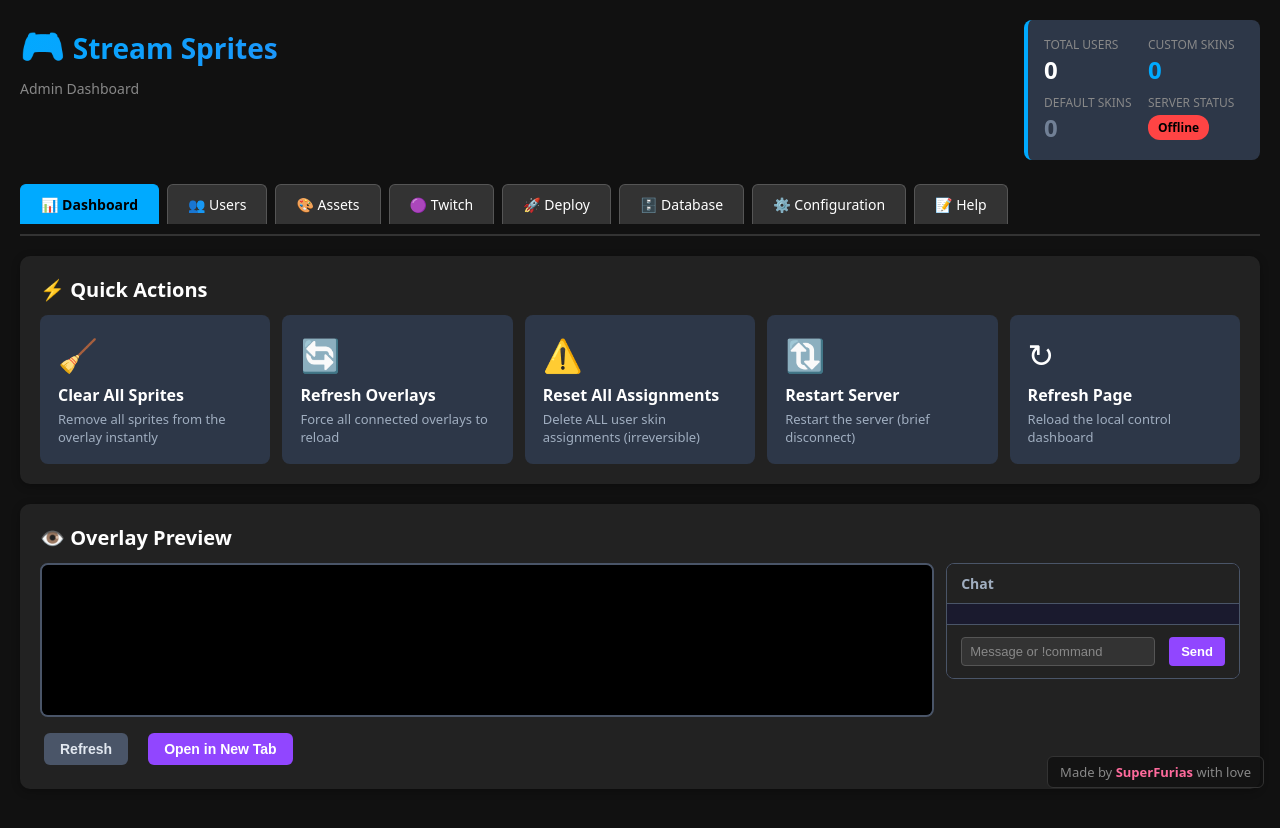
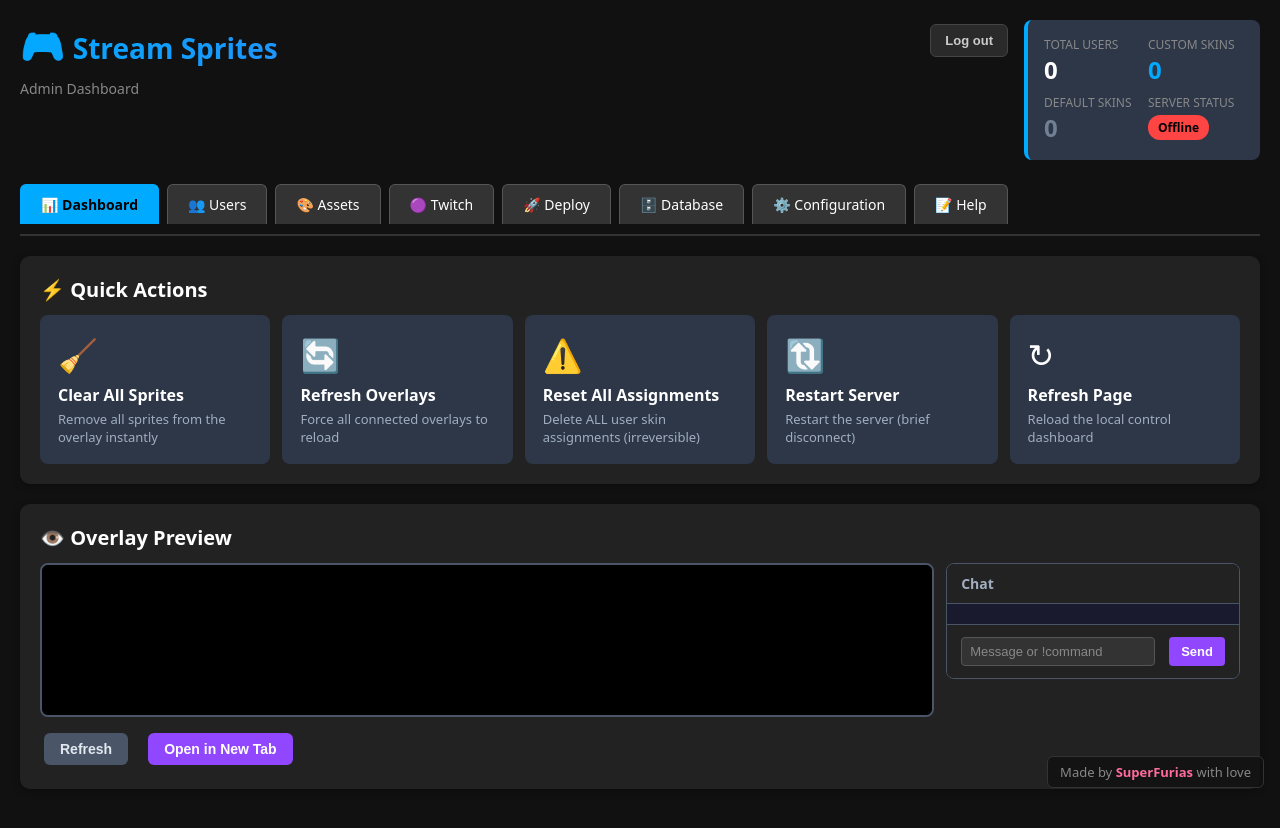
Before and after one commit to SuperFurias/stream-sprites, a website: page index.html in a window 1280 px wide. Drawn offline with Linux system fonts and the light colour scheme; no server answers.

Commit message:
Add dashboard logout (2.3.3)
- Add POST /api/dashboard/logout, expire the session cookie, and expose a header button\n- Cover logout in the HTTP integration test\n- Bump to 2.3.3

```diff
--- a/index.html
+++ b/index.html
@@ -51,7 +51,9 @@
   /* Header layout */
   .header{display:flex;justify-content:space-between;align-items:flex-start;margin-bottom:24px;position:relative}
   .header-left{flex:1}
-  .header-right{flex:0 0 auto}
+  .header-right{flex:0 0 auto;display:flex;align-items:flex-start;gap:12px}
+  .logout-btn{padding:8px 14px;background:#2a2a2a;color:#ccc;border:1px solid #444;border-radius:6px;font-size:13px;cursor:pointer}
+  .logout-btn:hover{background:#333;color:#fff;border-color:#666}
   .page-title{margin:0 0 8px 0;font-size:28px;font-weight:700;background:linear-gradient(135deg,#0af,#6366f1);-webkit-background-clip:text;-webkit-text-fill-color:transparent;background-clip:text}
   .page-subtitle{margin:0;color:#888;font-size:14px}
 
@@ -111,6 +113,7 @@
       <p class="page-subtitle">Admin Dashboard</p>
     </div>
     <div class="header-right">
+      <button id="logoutBtn" class="logout-btn" type="button" onclick="logoutDashboard()">Log out</button>
       <div class="stat-card" style="min-width:200px;margin-bottom:0">
         <div style="display:grid;grid-template-columns:1fr 1fr;gap:8px">
           <div>
@@ -322,6 +325,15 @@
 // Initialize: try WebSocket first, only start polling if WS fails
 connectStatsWebSocket();
 
+    async function logoutDashboard() {
+      try {
+        await fetch('/api/dashboard/logout', { method: 'POST' });
+      } catch (e) {
+        // Even if the request fails, return to the auth page.
+      }
+      window.location.href = '/';
+    }
+
     // Announce dashboard presence to prevent duplicate browser opens
     let pingInterval;
     async function announceDashboard(){
--- a/package.json
+++ b/package.json
@@ -1,6 +1,6 @@
 {
   "name": "stream-sprites",
-  "version": "2.3.2",
+  "version": "2.3.3",
   "main": "server.js",
   "scripts": {
     "start": "node server.js",
```
Also changed, not shown: server/routes.js (+8 -0 lines), test/http.test.js (+12 -0 lines), CHANGELOG.md, 1 other file.
